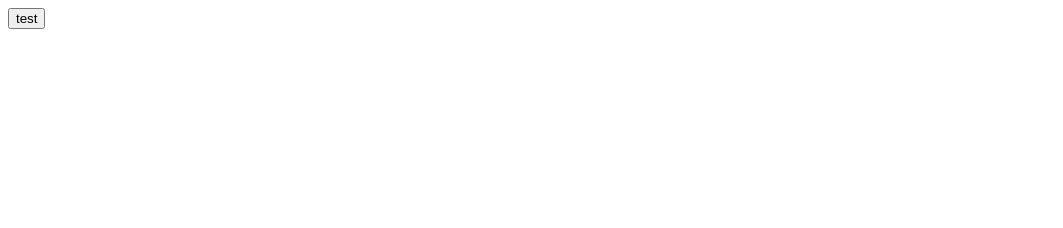
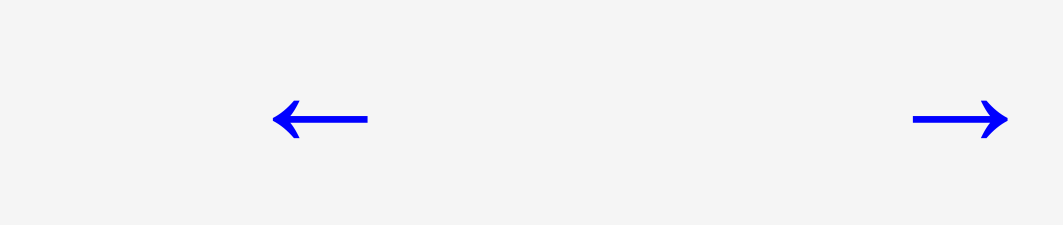
Before and after one commit to seletskiy/gontrol, a plain HTML site: page web/index.html in a window 1280 px wide. Shown: the whole page, without its empty margins (0-1063 px from the left). Drawn offline with Linux system fonts and the light colour scheme.

Commit message:
fix demo

```diff
--- a/web/index.html
+++ b/web/index.html
@@ -1,5 +1,27 @@
 <html>
+<head>
+<style type="text/css" media="screen">
+body {
+    margin: 0;
+    padding: 0;
+}
+
+a {
+    color: blue;
+    background: whitesmoke;
+    text-decoration: none;
+    float: left;
+    text-align: center;
+    display: block;
+    margin: 0;
+    padding-bottom: 0.25em;
+    width: 50%;
+    font-size: 10em;
+}
+</style>
+</head>
 <body>
-<a href="/a/test"><button>test</button></a>
+<a href="/a/notify?move=prev">&larr;</a>
+<a href="/a/notify?move=next">&rarr;</a>
 </body>
 </html>
```
